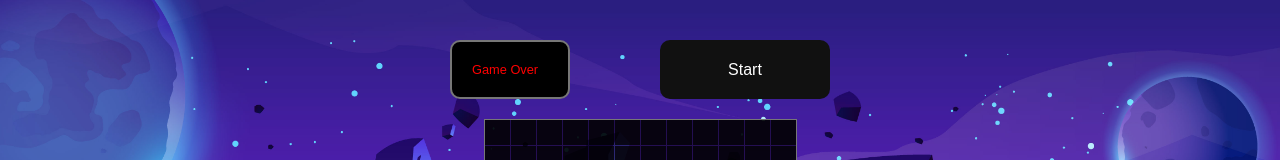
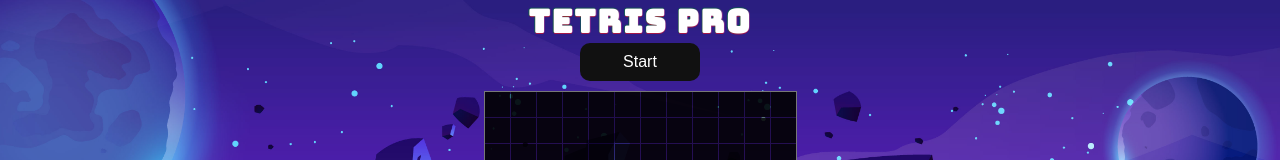
Before and after one commit to lovishtater/Tetris-Pro, a React (Vite) app: page / in a window 1280 px wide. Shown: the top 160 px of the page. Built offline with nearby package versions, Linux system fonts and the light colour scheme.

Commit message:
Collision Bug Fix

```diff
--- a/index.html
+++ b/index.html
@@ -5,6 +5,9 @@
     <link rel="icon" type="image/svg+xml" href="/logo.jpg" />
     <meta name="viewport" content="width=device-width, initial-scale=1.0" />
     <title>Tetris Pro 🧩</title>
+    <link rel="preconnect" href="https://fonts.googleapis.com">
+    <link rel="preconnect" href="https://fonts.gstatic.com" crossorigin>
+    <link href="https://fonts.googleapis.com/css2?family=Bungee&display=swap" rel="stylesheet">
   </head>
   <body>
     <div id="root"></div>
--- a/src/App.styles.ts
+++ b/src/App.styles.ts
@@ -11,12 +11,55 @@ export const StyledTetris = styled.div`
   display: flex;
   flex-direction: column;
   align-items: center;
-  padding: 40px;
+  padding: 0px;
   margin: 0 auto;
 
   .display {
     display: flex;
-    justify-content: space-between;
+    align-items: center;
+    justify-content: space-evenly;
     width: 380px;
   }
+
+  a {
+    margin-top: 10px;
+  }
 `;
+
+export const H1 = styled.h1`
+  font-size: 2rem;
+  margin: 0;
+  text-align: center;
+  letter-spacing: 2px;
+  font-family: 'Bungee', cursive;
+  color: #fff;
+  animation: glitch-shadow 5s infinite ease-in-out;
+
+  @keyframes glitch-shadow {
+    0% {
+      text-shadow: .08em 0 0 #8C52FF, -.08em 0 0 #008037, 0 .08em 0 #FF1616, 0 -.08em 0 #008037, .08em 0 0 #FF1616, -.08em 0 0 #008037, 0 .08em 0 #FF1616, 0 -.08em 0 #008037;
+    }
+    15% {
+      text-shadow: .08em 0 0 #008037, -.08em 0 0 #8C52FF, 0 .08em 0 ##FFDE59, 0 -.08em 0 #8C52FF, .08em 0 0 #008037, -.08em 0 0 #8C52FF, 0 .08em 0 #008037, 0 -.08em 0 #8C52FF;
+
+    30% {
+      text-shadow: .08em 0 0 #8C52FF, -.08em 0 0 #FFDE59, 0 .08em 0 #8C52FF, 0 -.08em 0 #008037, .08em 0 0 #8C52FF, -.08em 0 0 #FFDE59, 0 .08em 0 #FF1616, 0 -.08em 0 #FFDE59;
+    }
+    45% {
+      text-shadow: .08em 0 0 #FFDE59, -.08em 0 0 #FF1616,  0 .08em 0 #FFDE59, 0 -.08em 0 #FF914D, .08em 0 0 #FFDE59, -.08em 0 0 #FF1616, 0 .08em 0 #FFDE59, 0 -.08em 0 #FF1616;
+    }
+    60% {
+      text-shadow: .08em 0 0 #FF1616, -.08em 0 0 #008037, 0 .08em 0 #FF1616, 0 -.08em 0 #fff, .08em 0 0 #FF1616, -.08em 0 0 #008037, 0 .08em 0 #FF1616, 0 -.08em 0 #8C52FF;
+    }
+    75% {
+      text-shadow: .08em 0 0 #008037, -.08em 0 0 #8C52FF, 0 .08em 0 #FFDE59, 0 -.08em 0 #8C52FF, .08em 0 0 #008037, -.08em 0 0 #8C52FF, 0 .08em 0 #008037, 0 -.08em 0 #8C52FF;
+    }
+    90% {
+      text-shadow: .08em 0 0 #8C52FF, -.08em 0 0 #FFDE59, 0 .08em 0 #8C52FF, 0 -.08em 0 #008037, .08em 0 0 #8C52FF, -.08em 0 0 #FFDE59, 0 .08em 0 #FF1616, 0 -.08em 0 #FFDE59;
+    }
+    100% {
+      text-shadow: .08em 0 0 #FFDE59, -.08em 0 0 #FF1616, 0 .08em 0 #FFDE59, 0 -.08em 0 #FF914D, .08em 0 0 #FFDE59, -.08em 0 0 #FF1616, 0 .08em 0 #FFDE59, 0 -.08em 0 #FF1616;
+    }
+
+  }
+`;
--- a/src/App.tsx
+++ b/src/App.tsx
@@ -13,7 +13,7 @@ import { useInterval } from './hooks/useInterval';
 import { useGameStats } from './hooks/useGameStats';
 
 // Styles
-import { StyledTetrisWrapper, StyledTetris } from './App.styles';
+import {StyledTetrisWrapper, StyledTetris, GithubRepoButton, H1} from "./App.styles";
 
 const App: React.FC = () => {
   const [dropTime, setDropTime] = React.useState<null | number>(null);
@@ -24,6 +24,7 @@ const App: React.FC = () => {
   const {block, updateBlockPos, resetBlock, blockRotate} = useBlock();
   const {stage, setStage, rowsCleared} = useStage(block, resetBlock);
   const {score, rows, level, setLevel, setScore, setRows} = useGameStats(rowsCleared);
+
   const moveBlock = (dir : number) => {
     if (!isColliding(block, stage, {x: dir, y: 0})) {
       updateBlockPos({x: dir, y: 0, collided: false});
@@ -43,14 +44,12 @@ const App: React.FC = () => {
   }
 
   const keyUp = ({ keyCode }: { keyCode: number }) : void => {
-    if(!gameOver) {
-    if(keyCode === 40) {
+    if(!gameOver && keyCode === 40) {
       setDropTime(1000);
-    }
   }
 }
 
-  console.log(block);
+  // console.log(block);
 
   const handleStartGame = () : void => {
     // focus the window
@@ -90,12 +89,10 @@ const App: React.FC = () => {
   return (
     <StyledTetrisWrapper role='button' tabIndex={0} onKeyDown={move} onKeyUp={keyUp} ref={gameArea}>
       <StyledTetris>
+        <H1>Tetris Pro</H1>
         <div className="display">
           {gameOver ? (
-            <>
-            <Display gameOver={gameOver} text={'Game Over'} />
             <StartButton callback={handleStartGame} />
-            </>
           ) : (
             <>
               <Display text={`Score: ${score}`} gameOver={false} />
@@ -105,6 +102,9 @@ const App: React.FC = () => {
           )}
         </div>
         <Stage stage={stage} />
+      <a href="https://github.com/lovishtater/Tetris-Pro" target="_blank">
+        <img src="https://img.shields.io/github/stars/lovishtater/Tetris-Pro?style=social" alt="Github Stars" />
+      </a>
       </StyledTetris>
     </StyledTetrisWrapper>
   );
--- a/src/components/Display/Display.styles.ts
+++ b/src/components/Display/Display.styles.ts
@@ -8,11 +8,11 @@ export const StyledDisplay = styled.div<Props>`
   box-sizing: border-box;
   display: flex;
   align-items: space-between;
-  margin: 0 0 20px 0;
-  padding: 20px;
+  margin: 0 0 10px 0;
+  padding: 10px;
   border: 2px solid #777;
-  min-height: 20px;
-  width: 120px;
+  min-height: 10px;
+  width: 100px;
   border-radius: 10px;
   color: ${props => (props.gameOver ? 'red' : '#999')};
   background: #000;
--- a/src/components/StartButton/StartButton.styles.ts
+++ b/src/components/StartButton/StartButton.styles.ts
@@ -2,10 +2,10 @@ import styled from 'styled-components';
 
 export const StyledStartButton = styled.button`
   box-sizing: border-box;
-  margin: 0 0 20px 0;
-  padding: 20px;
+  margin: 0 0 10px 0;
+  padding: 10px;
   min-height: 20px;
-  width: 170px;
+  width: 120px;
   border-radius: 10px;
   border: none;
   color: white;
--- a/src/gameHelpers.ts
+++ b/src/gameHelpers.ts
@@ -12,7 +12,7 @@ export const randomTetromino = () => {
 };
 
 export const isColliding = (block: BLOCK, stage: STAGE , {x : moveX, y : moveY} : {x: number, y: number}) => {
-  for (let y = 0; y < block.tetromino.length; y += 2) {
+  for (let y = 0; y < block.tetromino.length; y++) {
     for (let x = 0; x < block.tetromino[y].length; x++) {
       // we ignore empty cells
       if (block.tetromino[y][x] !== 0) {
--- a/src/hooks/useStage.ts
+++ b/src/hooks/useStage.ts
@@ -9,8 +9,8 @@ export const useStage = (block : BLOCK, resetBlock : () => void) => {
 
     useEffect(() => {
         if (!block.pos) return;
+        setRowsCleared(0);
 
-        setRowsCleared(0);
         const sweepRows = (newStage : STAGE) : STAGE => {
             return newStage.reduce((ack, row) => {
                 if (row.findIndex(cell => cell[0] === 0) === -1) {
@@ -29,12 +29,11 @@ export const useStage = (block : BLOCK, resetBlock : () => void) => {
                 row.map(cell => (cell[1] === 'clear' ? [0,'clear']:cell )) as STAGECELL[]
     );
 
-
     // draw the tetromino
     block.tetromino.forEach((row, y) => {
         row.forEach((value, x) => {
             if (value !== 0) {
-                newStage[y + block.pos.y][x + block.pos.x] = [value, `${block.collided ? 'merged' : 'clear'}`];
+                newStage[y + block.pos.y][x + block.pos.x] = [value, `${block.collided ? 'merged' : 'clear'}`] as STAGECELL;
             }
         });
     });
```
